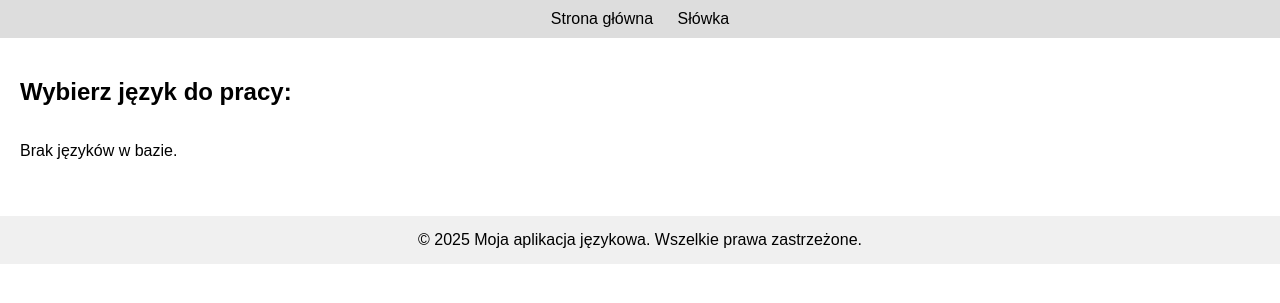
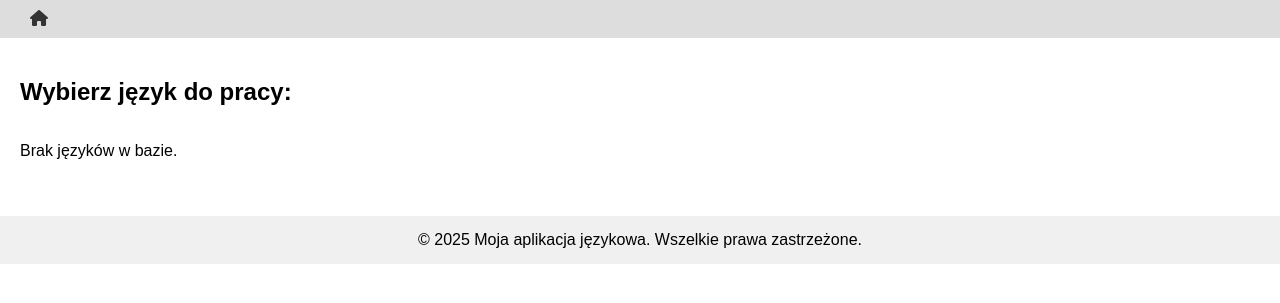
Before and after one commit to martinszkita/language-app, a Django app: page / in a window 1280 px wide. Shown: the top 303 px of the page. Run offline with Django 5.2, Linux system fonts and the light colour scheme; data that the repository does not hold is empty.

Commit message:
home button

```diff
--- a/language_app/language_app/settings.py
+++ b/language_app/language_app/settings.py
@@ -118,8 +118,12 @@ USE_TZ = True
 # Static files (CSS, JavaScript, Images)
 # https://docs.djangoproject.com/en/5.2/howto/static-files/
 
-STATIC_URL = '/static/'
+STATIC_URL = 'static/'
 STATICFILES_DIRS = [ BASE_DIR / "static" ]
+
+MEDIA_URL = 'media/'
+
+MEDIA_ROOT = BASE_DIR / 'media'
 
 # Default primary key field type
 # https://docs.djangoproject.com/en/5.2/ref/settings/#default-auto-field
--- a/language_app/static/css/styles.css
+++ b/language_app/static/css/styles.css
@@ -48,3 +48,20 @@
 .language-button:hover {
     background-color: #2980b9;
 }
+
+.navbar-container {
+    text-align: left;
+    background-color: #ddd;
+    padding: 10px;
+}
+
+.navbar-link{
+    text-decoration: none;
+    color: #333;
+    padding: 10px;
+    font-size: 16px;
+}
+
+.navbar{
+    background-color: gray;
+}
--- a/language_app/templates/base.html
+++ b/language_app/templates/base.html
@@ -6,6 +6,7 @@
 
     {% load static %}
     <link rel="stylesheet" href="{% static "css/styles.css" %}">
+    <link href="https://cdnjs.cloudflare.com/ajax/libs/font-awesome/6.0.0-beta3/css/all.min.css" rel="stylesheet">
 
     <style>
         body { font-family: sans-serif; margin: 0; padding: 0; }
--- a/language_app/templates/navbar.html
+++ b/language_app/templates/navbar.html
@@ -1,6 +1,7 @@
 <nav>
-    <div style="text-align: center; background-color: #ddd; padding: 10px;">
-        <a href="/">Strona główna</a>
-        <a href="{% url 'vocabulary_home' %}">Słówka</a>
+    <div class="navbar-container">
+        <a href="/" class="navbar-link">
+            <i class="fas fa-home"></i>
+        </a>
     </div>
 </nav>
```
